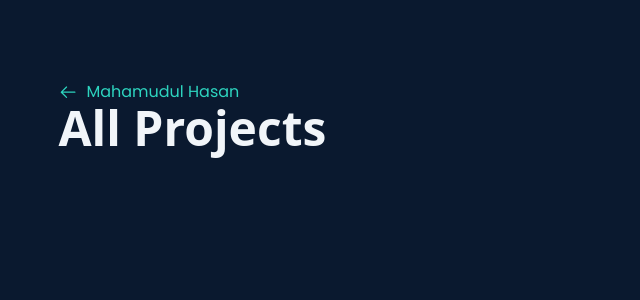
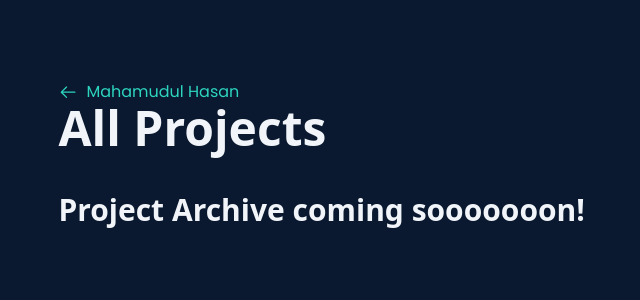
Before and after one commit to mahamudulhasan-me/mahamudul-hasan, a Next.js app: page /projectsArchive in a window 1280 px wide. Shown: the top 300 px of the page, without its empty margins (44-684 px from the left). Built offline with nearby package versions, Linux system fonts and the light colour scheme.

Commit message:
add coming soon tag on projct archive

```diff
--- a/src/app/projectsArchive/page.jsx
+++ b/src/app/projectsArchive/page.jsx
@@ -15,6 +15,11 @@ const ProjectsArchive = () => {
           All Projects
         </h1>
       </div>
+      <main>
+        <h2 className="text-3xl text-slate-100 font-semibold font-sans mt-10">
+          Project Archive coming sooooooon!
+        </h2>
+      </main>
     </div>
   );
 };
--- a/src/components/Sections/Experience/Experience.jsx
+++ b/src/components/Sections/Experience/Experience.jsx
@@ -3,7 +3,7 @@ import SectionHead from "@/components/SectionHead/SectionHead";
 import { industries } from "@/utils/industries";
 import Link from "next/link";
 import { FaCode } from "react-icons/fa6";
-import { FiExternalLink } from "react-icons/fi";
+import { GoArrowRight } from "react-icons/go";
 import ExperienceCard from "./ExperienceCard";
 
 const Experience = () => {
@@ -14,7 +14,6 @@ const Experience = () => {
       {industries.map((ind) => (
         <ExperienceCard key={ind.name} industriesDetails={ind} />
       ))}
-
       <Link
         href={"Mahmudul's_Resume.pdf"}
         target="_blank"
@@ -23,8 +22,8 @@ const Experience = () => {
         className="ml-4 w-fit text-slate-100 hover:text-teal-400 transition-all flex items-center gap-2 group font-semibold"
       >
         <p className="hovered-text2">View Full Resume</p>
-        <span className=" group-hover:translate-x-1 group-hover:mb-2 transition-all">
-          <FiExternalLink />
+        <span className="text-xl group-hover:translate-x-1  transition-all">
+          <GoArrowRight />
         </span>
       </Link>
     </div>
--- a/src/components/Sections/Experience/ExperienceCard.jsx
+++ b/src/components/Sections/Experience/ExperienceCard.jsx
@@ -1,7 +1,6 @@
 import Tag from "@/components/Tag/Tag";
 import Link from "next/link";
 import { MdOutlineArrowRight } from "react-icons/md";
-import { RxArrowTopRight } from "react-icons/rx";
 const ExperienceCard = ({ industriesDetails }) => {
   const { duration, role, name, link, jobType, address, duties, skills } =
     industriesDetails;
@@ -12,9 +11,9 @@ const ExperienceCard = ({ industriesDetails }) => {
         <h1 className="text-xl text-slate-200 flex items-center gap-2  transition-all group-hover:text-green ">
           <span className="hovered-text2"> {role} </span>
 
-          <span className=" group-hover:translate-x-1 group-hover:mb-2 transition-all">
+          {/* <span className=" group-hover:translate-x-1 group-hover:mb-2 transition-all">
             <RxArrowTopRight />
-          </span>
+          </span> */}
         </h1>
         <Link href={link} target="_blank" rel="noopener noreferrer">
           {name}
```
